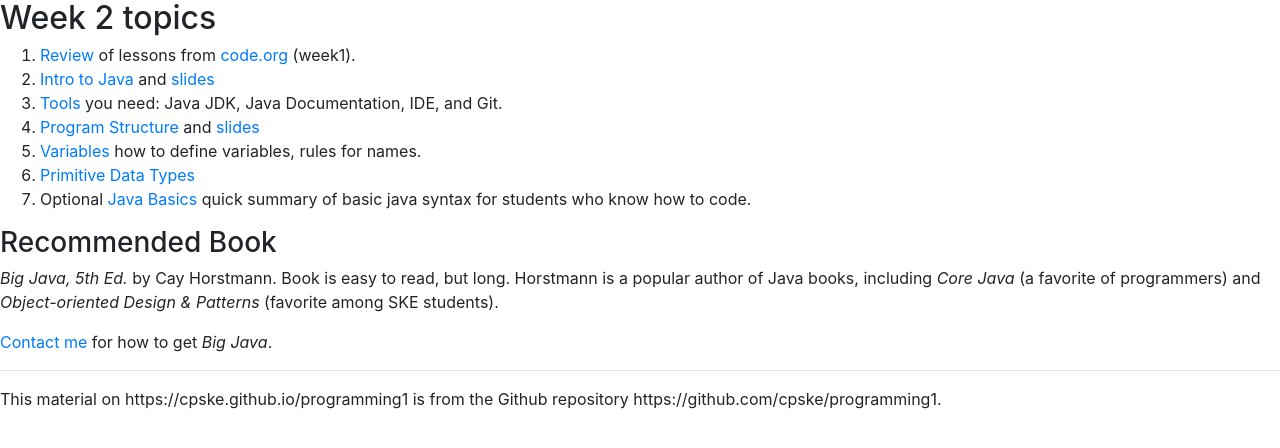
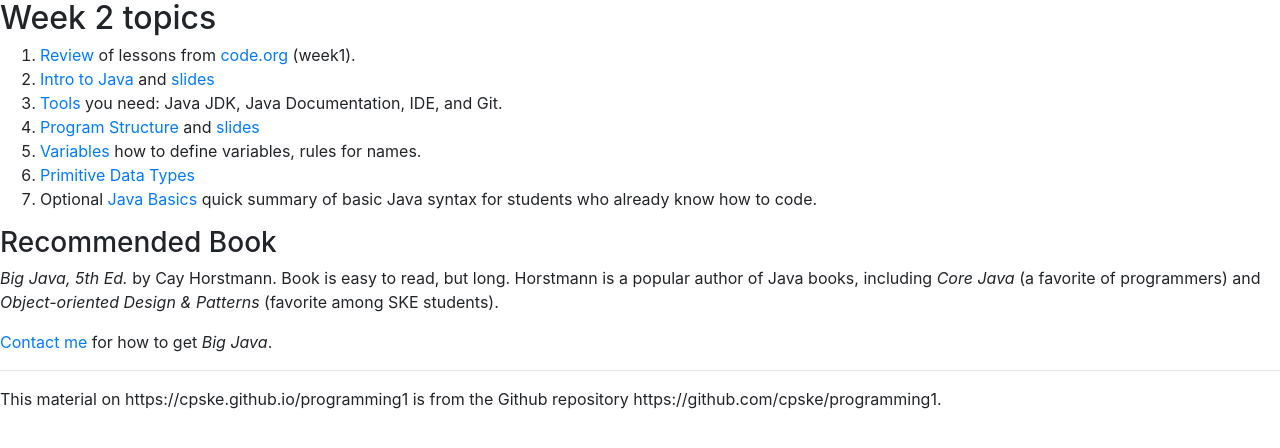
Before and after one commit to cpske/programming1, a Jekyll site: the page index.html, which Jekyll copies as it is, in a window 1280 px wide. Shown: the top 448 px of the page. Built offline with Jekyll 4.4.1, drawn with Linux system fonts in a browser that asks for light colours.

Commit message:
minor wording

```diff
--- a/index.html
+++ b/index.html
@@ -20,7 +20,7 @@
   <li><a href="/programming1/week2/Program-Structure.html">Program Structure</a> and <a href="/programming1/week2/1-Program-Structure.pdf">slides</a></li>
   <li><a href="/programming1/week2/2-Variables.pdf">Variables</a> how to define variables, rules for names.</li>
   <li><a href="/programming1/week2/3-Primitive-Datatypes.pdf">Primitive Data Types</a></li>
-  <li>Optional <a href="/programming1/week2/X-Java-Basics.pdf">Java Basics</a> quick summary of basic java syntax for students who know how to code.</li>
+  <li>Optional <a href="/programming1/week2/X-Java-Basics.pdf">Java Basics</a> quick summary of basic Java syntax for students who already know how to code.</li>
 </ol>
 
 <h3 id="recommended-book">Recommended Book</h3>
```
Also changed, not shown: Home.md (+1 -1 lines).
